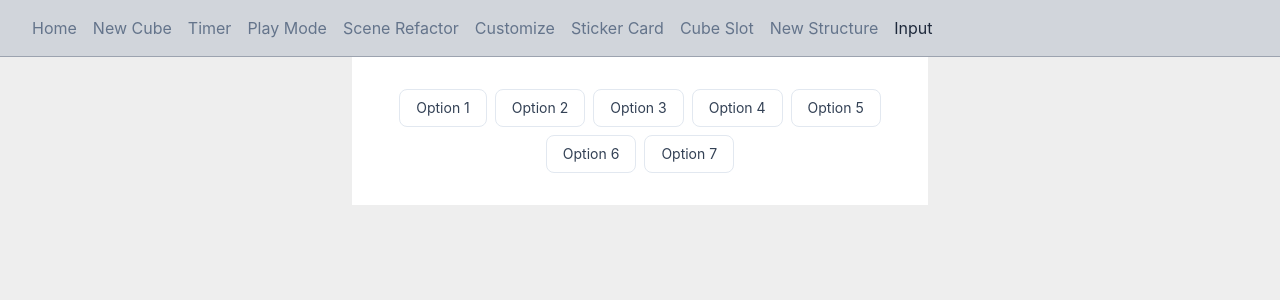
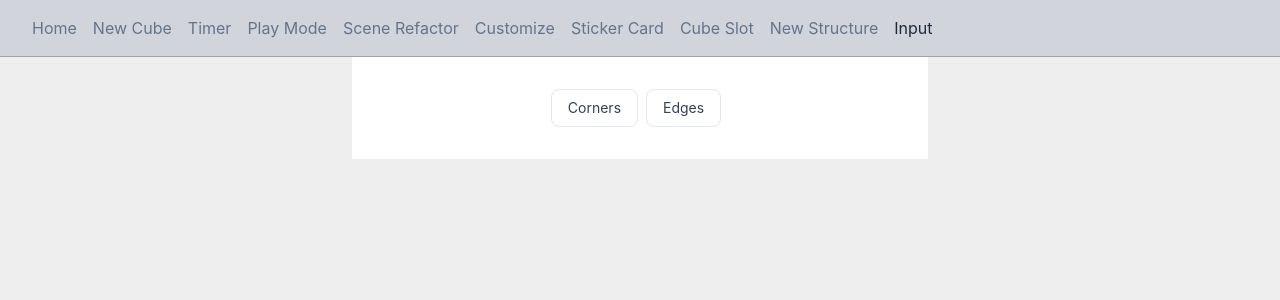
Before and after one commit to McHeisenburglar/rubiks-cube-3d-vite, a React (Vite) app: page /rubiks-cube-3d-vite/input-elements in a window 1280 px wide. Shown: the top 300 px of the page. Built offline with nearby package versions, Linux system fonts and the light colour scheme.

Commit message:
Add multi-select. Not sure if this is the correct approach.

```diff
--- a/src/components/input/InputPage.tsx
+++ b/src/components/input/InputPage.tsx
@@ -22,9 +22,9 @@ const SwitchButton: React.FC<SwitchButtonProps> = ({
   showCheckmark,
 }) => {
   const activeClass: CSSClass =
-    "px-4 py-2 text-sm font-medium rounded-lg border-blue-700 shadow-lg shadow-blue-700/20 border bg-blue-700 text-white font-semi-bold  active:scale-90 transition duration-500 ease-[cubic-bezier(.17,.67,.28,1.21)]";
+    "px-4 py-2 text-sm font-medium rounded-lg border-blue-700 shadow-lg shadow-blue-700/20 border bg-blue-700 text-white font-semi-bold  active:scale-90 transition duration-500 ease-[cubic-bezier(.17,.67,.28,1.21)] mr-2";
   const defaultClass: CSSClass =
-    "px-4 py-2 text-sm rounded-lg border-slate-200 border text-slate-700 font-semi-bold active:scale-90 hover:shadow-sm transition hover:scale-110 duration-300 ease-out";
+    "px-4 py-2 text-sm rounded-lg border-slate-200 bg-white border text-slate-700 mr-2 font-semi-bold active:scale-90 hover:shadow-sm transition hover:scale-110 duration-300 ease-out";
 
   return (
     <button
@@ -54,11 +54,38 @@ interface IProps {
   options: Array<string | number>;
 }
 
-// interface SwitchListProps {
-//     options:
-// }
+interface RadioOption {
+  value: string;
+  label: string;
+  selected: boolean;
+}
 
-// export const SwitchList: React.FC<SwitchListProps>;
+interface SwitchListProps {
+  options: RadioOption[];
+  handleClick: (option: RadioOption) => void;
+}
+
+export const SwitchList: React.FC<SwitchListProps> = ({
+  options,
+  handleClick,
+}) => {
+  return (
+    <>
+      {options.map((option, index) => {
+        return (
+          <SwitchButton
+            key={index}
+            active={option.selected}
+            handleClick={() => handleClick(option)}
+            showCheckmark
+          >
+            {option.label}
+          </SwitchButton>
+        );
+      })}
+    </>
+  );
+};
 
 export const SwitchRow: React.FC<IProps> = ({ label, options }) => {
   const [selectedOption, setSelectedOption] = useState<number | null>(null);
@@ -88,35 +115,51 @@ export const SwitchRow: React.FC<IProps> = ({ label, options }) => {
 };
 
 const Main = () => {
-  const optionSets = [
+  const multiselect = true;
+  const [options, setOptions] = useState<RadioOption[]>([
     {
-      label: "Piece type",
-      options: ["Corners", "Edges"],
+      value: "corners",
+      label: "Corners",
+      selected: false,
     },
     {
-      label: "Timer",
-      options: [15, 30, 60, "∞"],
+      label: "Edges",
+      value: "edges",
+      selected: false,
     },
-  ];
+  ]);
+
+  const handleRadioClick = (option: RadioOption) => {
+    if (multiselect) toggleSelected(option);
+    else setSelected(option);
+  };
+
+  const setSelected = (option: RadioOption) => {
+    setOptions((cur) =>
+      cur.map((o) => ({
+        ...o,
+        selected: o.value === option.value,
+      }))
+    );
+  };
+
+  const toggleSelected = (option: RadioOption) => {
+    setOptions((cur) =>
+      cur.map((o) => {
+        if (o.value === option.value)
+          return {
+            ...o,
+            selected: !o.selected,
+          };
+        return o;
+      })
+    );
+  };
 
   return (
-    <>
-      {/* {optionSets.map((set, index) => (
-        <SwitchRow label={set.label} key={index} options={set.options} />
-      ))} */}
-      <SwitchRow
-        label={"Options"}
-        options={[
-          "Option 1",
-          "Option 2",
-          "Option 3",
-          "Option 4",
-          "Option 5",
-          "Option 6",
-          "Option 7",
-        ]}
-      />
-    </>
+    <div className="bg-white max-w-xl px-4 py-8 m-auto flex justify-center items-center">
+      <SwitchList options={options} handleClick={handleRadioClick} />
+    </div>
   );
 };
 
```
